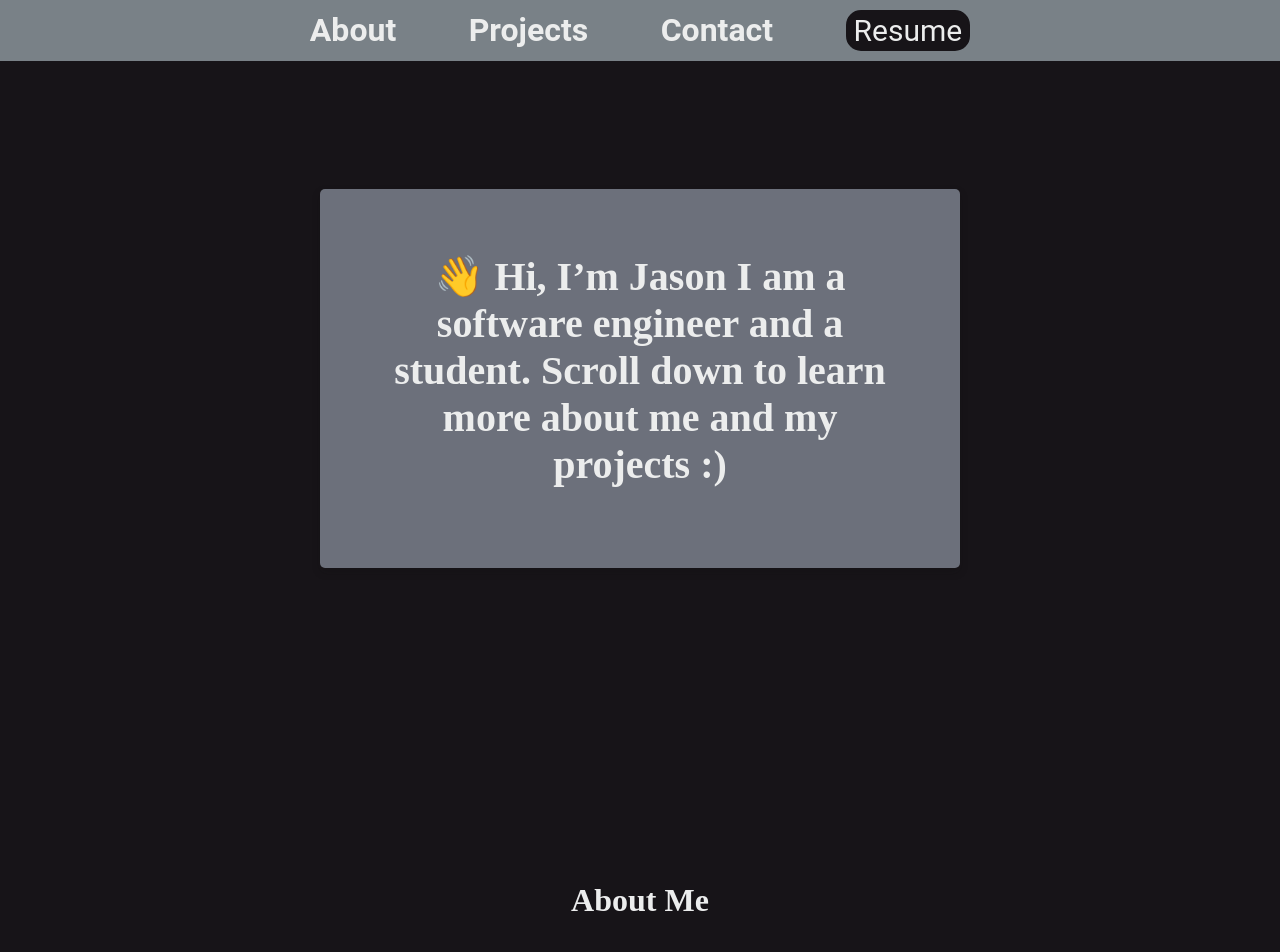
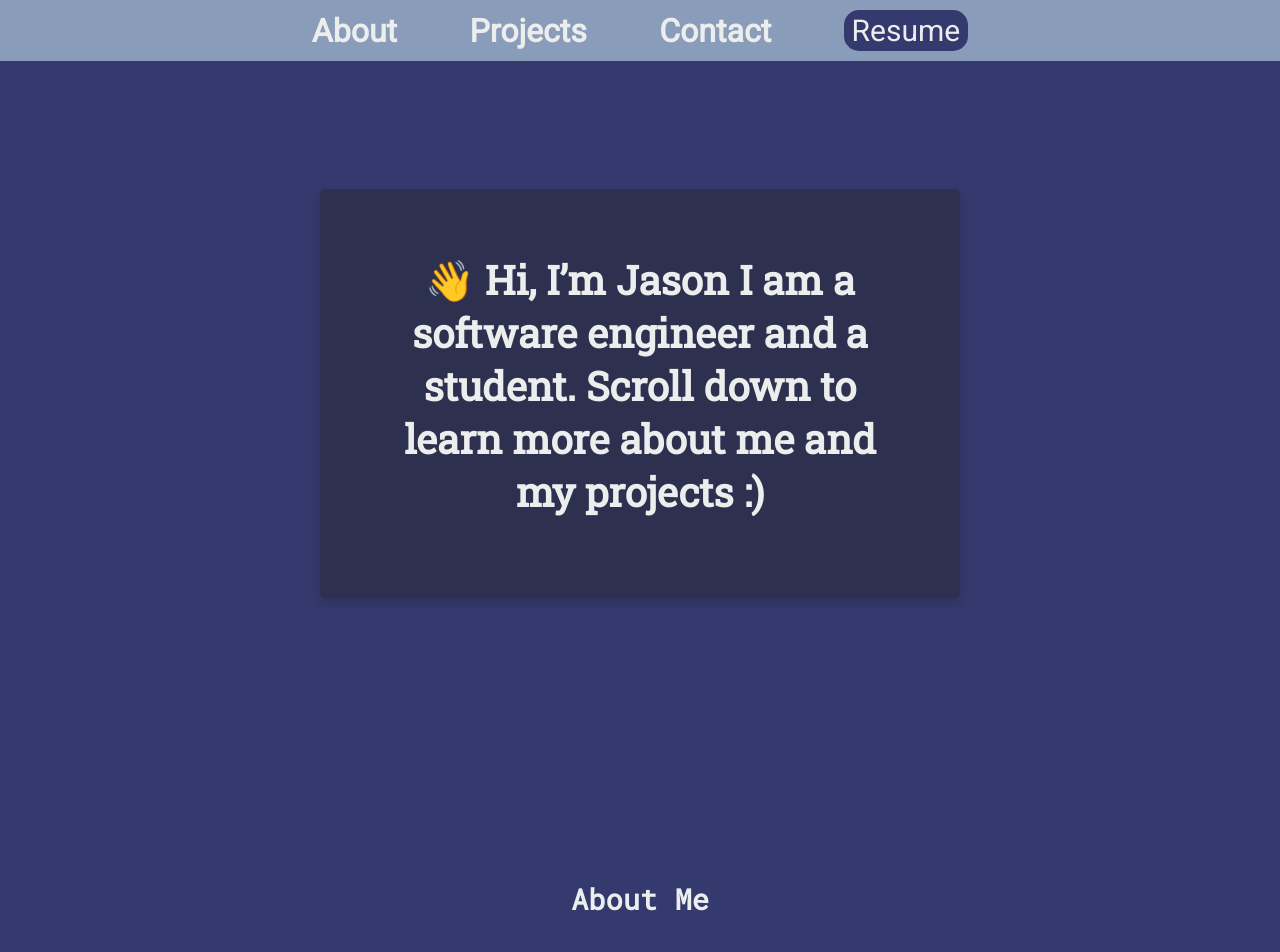
Before and after one commit to N00dles123/N00dles123.github.io, a React (Create React App) app: page / in a window 1280 px wide. Shown: the top 952 px of the page. Built offline with nearby package versions, Linux system fonts and the light colour scheme.

Commit message:
update font and theming

```diff
--- a/package.json
+++ b/package.json
@@ -4,6 +4,9 @@
   "private": true,
   "homepage": "https://n00dles123.github.io/",
   "dependencies": {
+    "@fontsource/roboto": "^4.5.8",
+    "@fontsource/roboto-mono": "^4.5.8",
+    "@fontsource/roboto-slab": "^4.5.9",
     "@testing-library/jest-dom": "^5.16.5",
     "@testing-library/react": "^13.3.0",
     "@testing-library/user-event": "^13.5.0",
--- a/src/App.css
+++ b/src/App.css
@@ -5,12 +5,12 @@
   margin-right: 4.1%;
   padding: 10px;
   text-decoration: none;
-  font-family: Roboto, Helvetica, Arial, sans-serif;;
+  font-family: "Roboto";
   font-style: normal;
   font-size: 32px;
   font-weight: bold;
   cursor: pointer;
-  background-color: #798187;
+  background-color: #899CBA;
   outline: none;
   border: none;
   color: #ECEDED;
@@ -18,10 +18,10 @@
 .resumeButton{
   text-decoration: none;
   border-radius: 15px;
-  background-color: #171418;
-  border: 2px solid #171418;
+  background-color: #353A6E;
+  border: 2px solid #353A6E;
   cursor: pointer;
-  font-family: Roboto, Helvetica, Arial, sans-serif;;
+  font-family: "Roboto";
   font-style: normal;
 
   color: #ECEDED;
@@ -34,10 +34,10 @@
 .header {
   padding-top: 0;
   padding-bottom: 0;
-  display: block;
+  display: flex;
   justify-content: center;
   min-height: 12%;
-  background-color: #798187;
+  background-color: #899CBA;
 }
 
 .sticky{
@@ -49,16 +49,16 @@
 }
 
 .selected {
-  border-bottom: 3px solid #1D1F21;
-  color: #1D1F21;
+  border-bottom: 3px solid #353A6E;
+  color: #353A6E;
 }
 
 .section {
-  background-color: #171418;
+  background-color: #353A6E;
 }
 
 #Home{
-  height: 92vh;
+  min-height: 92vh;
   text-align: center;
 }
 
@@ -75,9 +75,10 @@
 }
 
 .homeP {
+  min-height: auto;
   margin-left: 10%;
   padding-top: 10%;
-  font-family: "Roboto Slab", "Times New Roman", serif;
+  font-family: "Roboto Slab";
   font-weight: 700;
   font-size: 40px;
   text-align: center;
@@ -87,8 +88,10 @@
 }
 .aboutHeader{
   padding-top: 5%;
-  font-family: 'Oswald';
-  font-size: 2rem;
+  padding-bottom: 2.5%;
+  font-family: 'Roboto Mono';
+  font-size: 1.8rem;
+  font-weight: 800;
   color: #ECEDED;
 }
 
@@ -96,9 +99,9 @@
   margin-top: 4%;
   margin-left: 19.5%;
   width: 61%;
-  font-family: Roboto, Helvetica, Arial, sans-serif;;
+  font-family: "Roboto Slab";
   font-size: 28px;
-  color: #1D1F21;
+  color: #ECEDED;
   margin-right: 19.5%;
 }
 
@@ -125,9 +128,9 @@
   justify-content: center;
   align-items: center;
   border-radius: 5px;
-  background-color: #6C707B;
+  background-color: rgb(46, 48, 79);
   display: block;
-  min-height: 10vh;
+  min-height: 10%;
   min-width: 50vw;
   margin-right: 25%;
   box-shadow: 0 4px 8px 0 rgba(13, 13, 13, 0.2);
@@ -138,21 +141,24 @@
 .aboutCardDiv{
   padding-top: 1%;
   margin-left: 10%;
-  background-color: #ECEDED;
-  width: 80%;
-  border-radius: 5px;
+  margin-right: 10%;
+  align-items: center;
+  justify-content: center;
+  background-color: rgb(46, 48, 79);
+  min-height: 88vh;
+  min-width: 50%;
+  border-radius: 10px;
 }
 
 .projectsHeader{
   padding-top: 4%;
-  font-family: 'Oswald';
-  font-size: 2rem;
+  font-family: 'Roboto Mono';
+  font-size: 1.8rem;
   color: #ECEDED;
 }
 
-/*
+
 .aboutImg{
   height: auto;
   min-width: 50%;
 }
-*/
--- a/src/App.js
+++ b/src/App.js
@@ -1,4 +1,7 @@
 import './App.css';
+import "@fontsource/roboto-slab"
+import "@fontsource/roboto-mono"
+import "@fontsource/roboto"
 import React, { useRef, useState, useEffect } from 'react';
 
 // functions to handle scrolling and dimensions of the screen
@@ -96,7 +99,12 @@ function App() {
             >
               Projects
             </button>
-            <button type="button" className="header_link">
+            <button type="button"
+            className={`header_link ${visibleSection === "Contact" ? "selected" : ""}`}
+            onClick={() => {
+              scrollTo(contactRef.current);
+            }}
+            >
               Contact
             </button>
             <button type="button" className='resumeButton' onClick={onButtonClick}>
@@ -126,7 +134,7 @@ function App() {
               Other than programming, I enjoy watching basketball and watching TV in my free time.
               </p>
               <div className='aboutImgDiv'>
-                <img src='program.png' alt='program' className={`aboutImg ${visibleSection === "About" ? "fadeinP" : "hidden"}`}/>
+                {/*<img src='program.png' alt='program' className={`aboutImg ${visibleSection === "About" ? "fadeinP" : "hidden"}`}/> */}
               </div>
             </div>
         </div>
```
Also changed, not shown: 1 other file (tests, documents, lock files or other folders).
